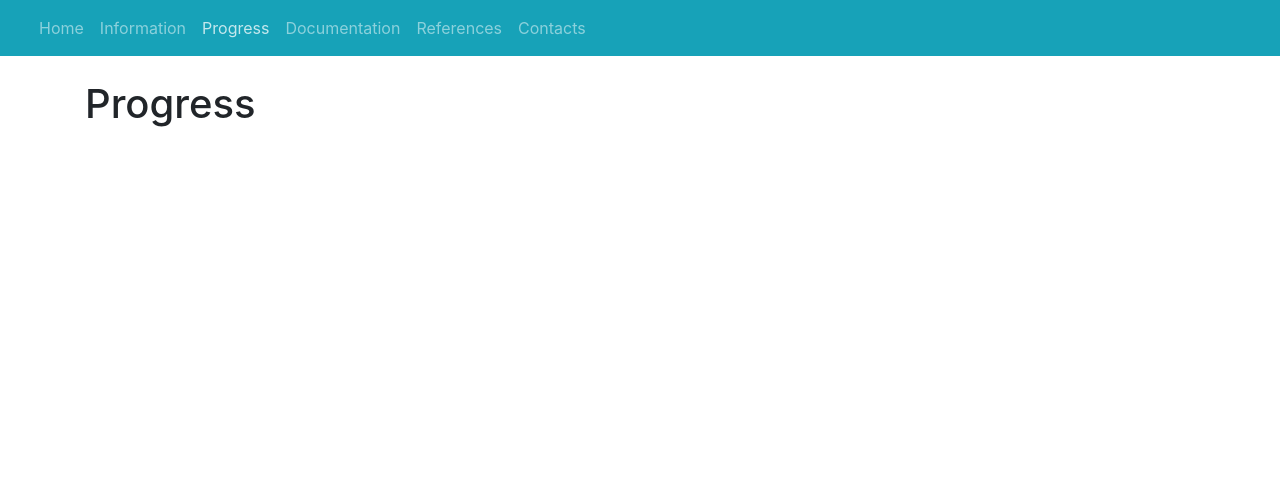
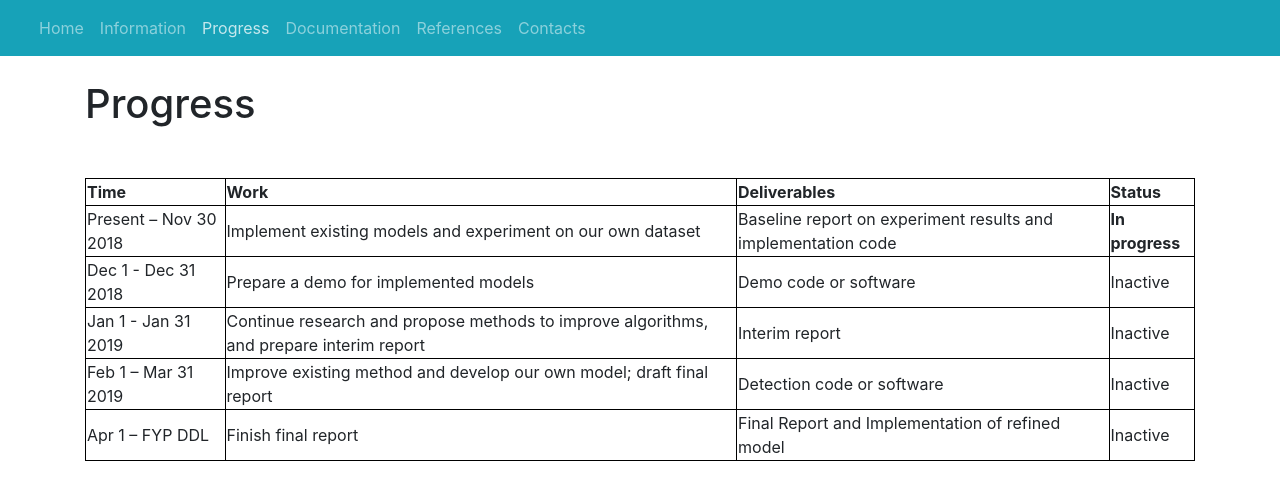
Before and after one commit to hy-lei/fyp-website, a plain HTML site: page index.html in a window 1280 px wide. Both pictures are taken after a click on the link "Progress". Drawn offline with nearby package versions, Linux system fonts and the light colour scheme; some packages are replaced by stand-ins of ours.

Commit message:
table css, added progress, and modified info page

```diff
--- a/progress.htm
+++ b/progress.htm
@@ -3,5 +3,47 @@
 		<div class="sectionHeader">
 			<h1>Progress</h1>
 		</div>
+		<div>
+			<table>
+				<tbody>
+					<tr>
+						<th>Time</th>
+						<th>Work</th>
+						<th>Deliverables</th>
+						<th>Status</th>
+					</tr>
+					<tr>
+						<td>Present – Nov 30 2018</td>
+						<td>Implement existing models and experiment on our own dataset</td>
+						<td>Baseline report on experiment results and implementation code</td>
+						<td><span><b>In progress</b></span></td>
+					</tr>
+					<tr>
+						<td>Dec 1 - Dec 31 2018</td>
+						<td>Prepare a demo for implemented models</td>
+						<td>Demo code or software</td>
+						<td>Inactive</td>
+					</tr>
+					<tr>
+						<td>Jan 1 - Jan 31 2019</td>
+						<td>Continue research and propose methods to improve algorithms, and prepare interim report</td>
+						<td>Interim report</td>
+						<td>Inactive</td>
+					</tr>
+					<tr>
+						<td>Feb 1 – Mar 31 2019</td>
+						<td>Improve existing method and develop our own model; draft final report</td>
+						<td>Detection code or software</td>
+						<td>Inactive</td>
+					</tr>
+					<tr>
+						<td>Apr 1 – FYP DDL</td>
+						<td>Finish final report</td>
+						<td>Final Report and Implementation of refined model</td>
+						<td>Inactive</td>
+					</tr>
+				</tbody>
+			</table>
+		</div>
 	</div>
 </div>
--- a/style.css
+++ b/style.css
@@ -7,3 +7,11 @@
 .ngView {
 	margin-top: 80px;
 }
+
+table {
+	border-collapse: collapse;
+}
+
+table, th, td {
+	border: 1px solid black;
+}
```
Also changed, not shown: info.htm (+1 -1 lines).
